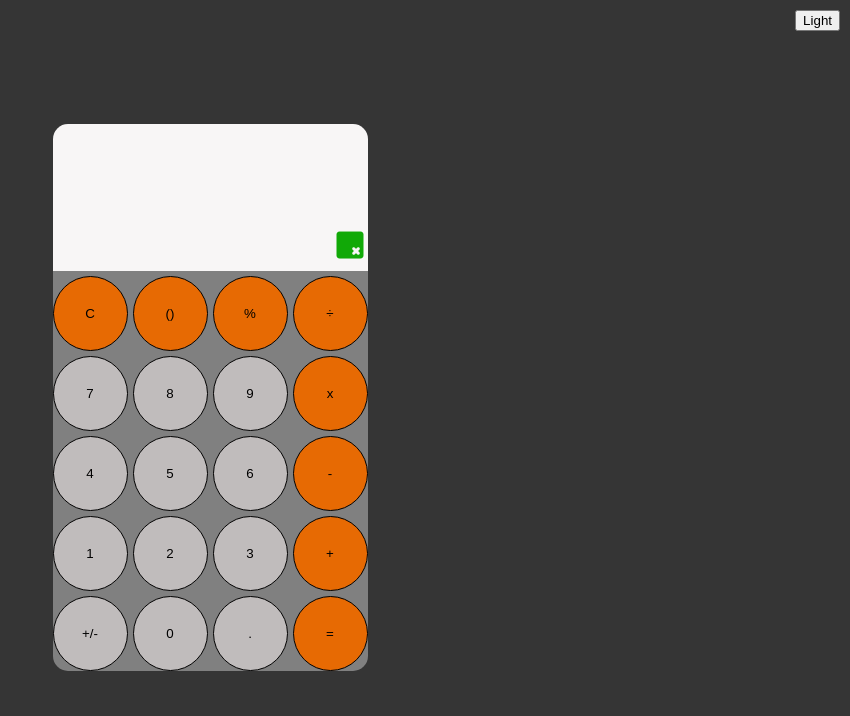
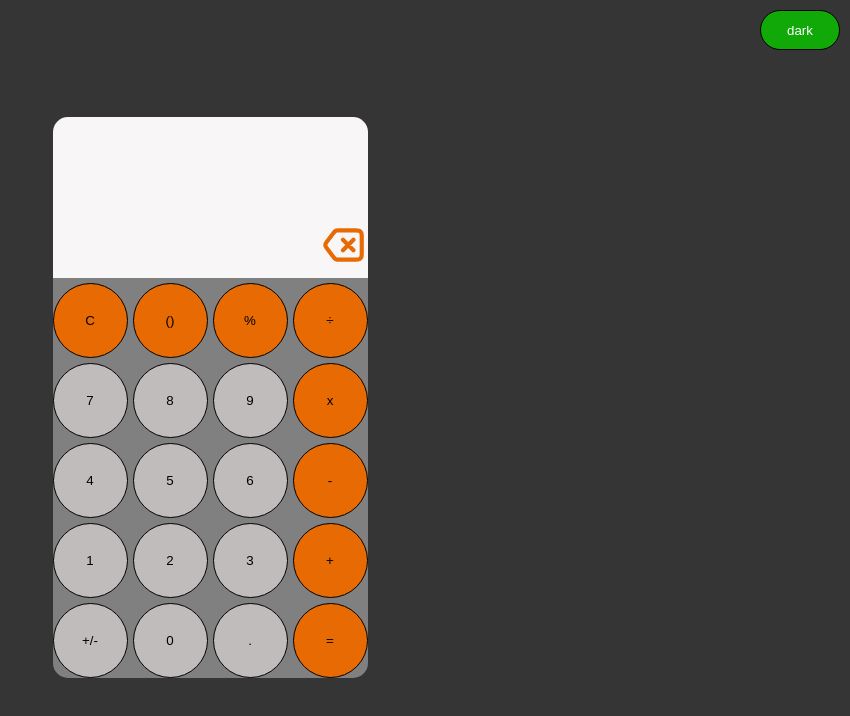
Before and after one commit to Orbter/caculetor, a plain HTML site: page index.html in a window 1280 px wide. Both pictures are taken after a click on the button "Light". Shown: the whole page, without its empty margins (430-1280 px from the left). Drawn offline with Linux system fonts and the light colour scheme.

Commit message:
made all the caculetor work with the animation end evreying now to fix the bugs

```diff
--- a/index.html
+++ b/index.html
@@ -7,13 +7,34 @@
     <link rel="stylesheet" href="style.css" />
     <script src="index.js" defer></script>
   </head>
-  <body class="dark">
+  <body class="">
     <div class="main-page flex">
       <div class="caculetor flex" id="caculetor">
         <div class="numbers-screen-dark numbers-screen flex">
           <div deta-screen class="numbers-on-screen flex"></div>
           <div data-delet class="deleat">
-            <img src="./photos/Android/icons8-delete-key-36(-hdpi).png" />
+            <svg
+              class="deleat-button"
+              viewBox="0 0 24 24"
+              fill="none"
+              xmlns="http://www.w3.org/2000/svg"
+            >
+              <g id="SVGRepo_bgCarrier" stroke-width="0"></g>
+              <g
+                id="SVGRepo_tracerCarrier"
+                stroke-linecap="round"
+                stroke-linejoin="round"
+              ></g>
+              <g id="SVGRepo_iconCarrier">
+                <path
+                  d="M12.0004 9.5L17.0004 14.5M17.0004 9.5L12.0004 14.5M4.50823 13.9546L7.43966 17.7546C7.79218 18.2115 7.96843 18.44 8.18975 18.6047C8.38579 18.7505 8.6069 18.8592 8.84212 18.9253C9.10766 19 9.39623 19 9.97336 19H17.8004C18.9205 19 19.4806 19 19.9084 18.782C20.2847 18.5903 20.5907 18.2843 20.7824 17.908C21.0004 17.4802 21.0004 16.9201 21.0004 15.8V8.2C21.0004 7.0799 21.0004 6.51984 20.7824 6.09202C20.5907 5.71569 20.2847 5.40973 19.9084 5.21799C19.4806 5 18.9205 5 17.8004 5H9.97336C9.39623 5 9.10766 5 8.84212 5.07467C8.6069 5.14081 8.38579 5.2495 8.18975 5.39534C7.96843 5.55998 7.79218 5.78846 7.43966 6.24543L4.50823 10.0454C3.96863 10.7449 3.69883 11.0947 3.59505 11.4804C3.50347 11.8207 3.50347 12.1793 3.59505 12.5196C3.69883 12.9053 3.96863 13.2551 4.50823 13.9546Z"
+                  stroke="#11a907"
+                  stroke-width="2"
+                  stroke-linecap="round"
+                  stroke-linejoin="round"
+                ></path>
+              </g>
+            </svg>
           </div>
         </div>
 
@@ -108,7 +129,7 @@
           </div>
         </div>
       </div>
-      <button class="dark-light flex">Light</button>
+      <button class="dark-light flex" id="light">Light</button>
     </div>
   </body>
 </html>
--- a/index.js
+++ b/index.js
@@ -106,6 +106,7 @@ const deleat = document.querySelector("[data-delet]");
 const screen = document.querySelector("[deta-screen]");
 const barcket = document.querySelector("[data-bracket]");
 const plusOrMinus = document.querySelector("[data-minusOrplus]");
+const light = document.getElementById("light");
 const calculatore = new Calculatore(screen);
 function buttonAnimation(button) {
   // Store the initial background color and size
@@ -128,7 +129,7 @@ function buttonAnimation(button) {
       : "rgb(72, 219, 63)";
   } else {
     button.style.backgroundColor = isDarkMode
-      ? "rgba(192, 188, 188, 0.5)"
+      ? "rgb  a(192, 188, 188, 0.5)"
       : "rgba(255, 255, 255, 0.2)";
   }
 
@@ -210,3 +211,31 @@ function findlastnumber(expression) {
 
   return modifiedExpression;
 }
+light.addEventListener("click", () => {
+  const isDarkMode = document.body.classList.contains("dark");
+  if (isDarkMode) {
+    document.body.classList.remove("dark");
+    light.textContent = "light";
+  } else {
+    document.body.classList.add("dark");
+    light.textContent = "dark";
+  }
+});
+light.addEventListener("mouseover", () => {
+  let widthPercentage = parseFloat(getComputedStyle(light).width);
+  let heightPercentage = parseFloat(getComputedStyle(light).height);
+
+  widthPercentage *= 1.3;
+  heightPercentage *= 1.3;
+
+  // Set the new size with the unit "px"
+  light.style.width = widthPercentage + "px";
+  light.style.height = heightPercentage + "px";
+});
+
+const initialWidth = parseFloat(getComputedStyle(light).width);
+const initialHeight = parseFloat(getComputedStyle(light).height);
+light.addEventListener("mouseout", () => {
+  light.style.width = initialWidth + "px";
+  light.style.height = initialHeight + "px";
+});
--- a/style.css
+++ b/style.css
@@ -5,7 +5,7 @@ body {
   height: 100vh;
   margin: 0;
   background-color: var(--full-backround);
-  --full-backround: white;
+  --full-backround: rgb(160, 160, 160);
   --button-color-special: rgb(17, 169, 7);
   --button-color: rgb(51, 52, 55);
   --calculator-background: rgb(32, 30, 30);
@@ -13,6 +13,10 @@ body {
   --text-color: white;
   --animation-button: rgba(255, 255, 255, 0.2);
   --animation-button-spechial: rgba(17, 169, 7, 0.2);
+  --light-dark: orangered;
+  --light-dark-text: black;
+  --deleat: rgb(17, 169, 7);
+  transition: 1s;
 }
 
 body.dark {
@@ -24,6 +28,9 @@ body.dark {
   --text-color: black;
   --animation-button: rgba(192, 188, 188, 0.5);
   --animation-button-spechial: rgba(231, 106, 3, 0.2);
+  --light-dark: rgb(17, 169, 7);
+  --light-dark-text: white;
+  --deleat: rgb(231, 106, 3);
 }
 
 .main-page {
@@ -51,6 +58,7 @@ body.dark {
   gap: 5px;
   padding-top: 5px;
   flex-grow: 1;
+  transition: 1s;
 }
 #caculetor-h2 {
   background-color: var(--calculator-background);
@@ -58,6 +66,7 @@ body.dark {
   gap: 5px;
   flex-grow: 1;
   padding-top: 5px;
+  transition: 1s;
 }
 #caculetor-h3 {
   background-color: var(--calculator-background);
@@ -65,12 +74,14 @@ body.dark {
   gap: 5px;
   padding-top: 5px;
   flex-grow: 1;
+  transition: 1s;
 }
 #caculetor-h4 {
   background-color: var(--calculator-background);
   min-width: 300px;
   gap: 5px;
   padding-top: 5px;
+  transition: 1s;
 }
 #caculetor-h5 {
   background-color: var(--calculator-background);
@@ -80,6 +91,7 @@ body.dark {
   border-bottom-right-radius: 15px;
   padding-top: 5px;
   flex-grow: 1;
+  transition: 1s;
 }
 .numbers-screen {
   flex-direction: column;
@@ -95,6 +107,7 @@ body.dark {
   border-top-right-radius: 15px;
   background-color: var(--numbers-backround);
   color: var(--text-color);
+  transition: 1s;
 }
 
 .button {
@@ -106,6 +119,7 @@ body.dark {
   justify-content: center;
   border: 1px solid black;
   cursor: pointer;
+  transition: 1s;
 }
 .special-dark {
   background-color: var(--button-color-special);
@@ -149,3 +163,23 @@ body.dark {
 .numbers-on-screen {
   min-height: 37.6px;
 }
+#light {
+  background-color: var(--light-dark);
+  color: var(--light-dark-text);
+  border: 1px solid black;
+  border-radius: 25px;
+  height: 40px;
+  width: 80px;
+  align-items: center;
+  justify-content: center;
+  transition: 1s;
+}
+.deleat-button {
+  width: 50px;
+  height: 50px;
+}
+.deleat-button path {
+  stroke: var(--deleat);
+  stroke-width: 2; /* Adjust the stroke width as needed */
+  transition: 1s;
+}
```
Also changed, not shown: photos/delete-left-svgrepo-com (1).svg (added), photos/delete-left-svgrepo-com.svg (added).
